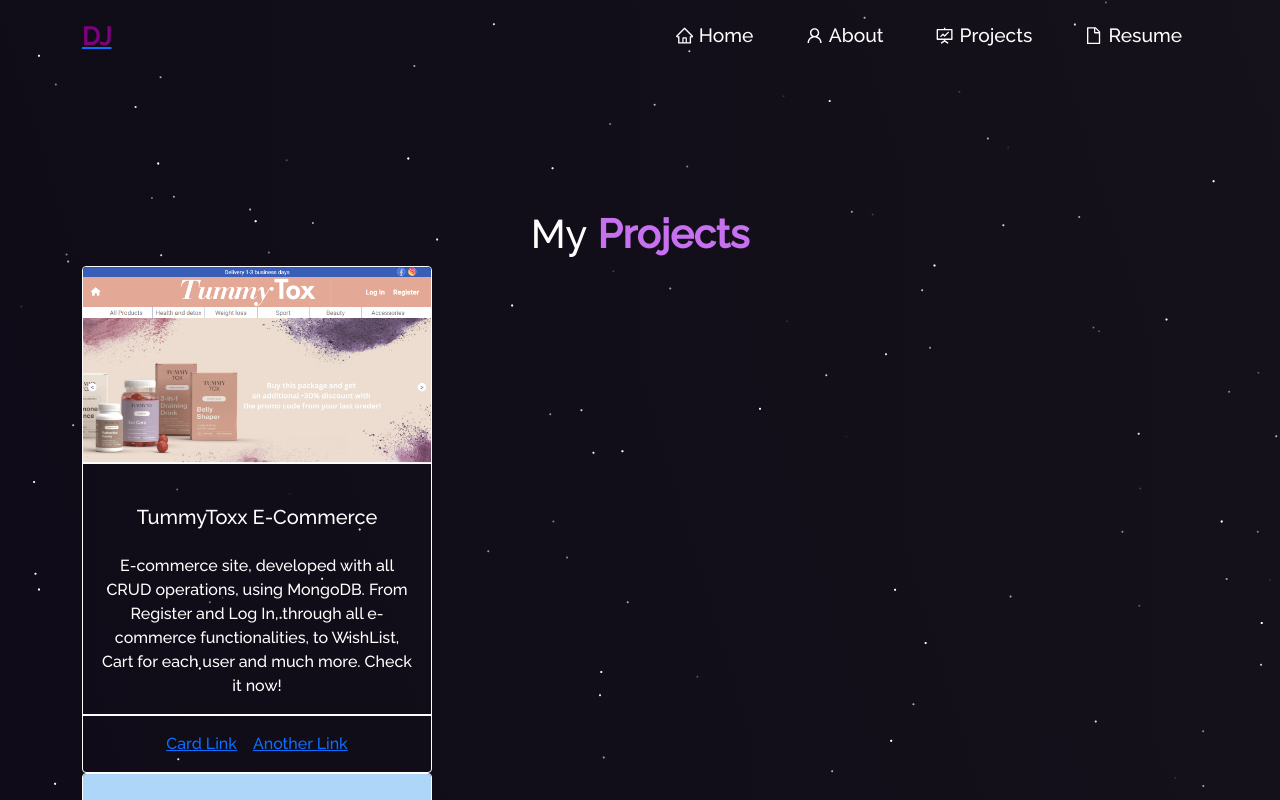
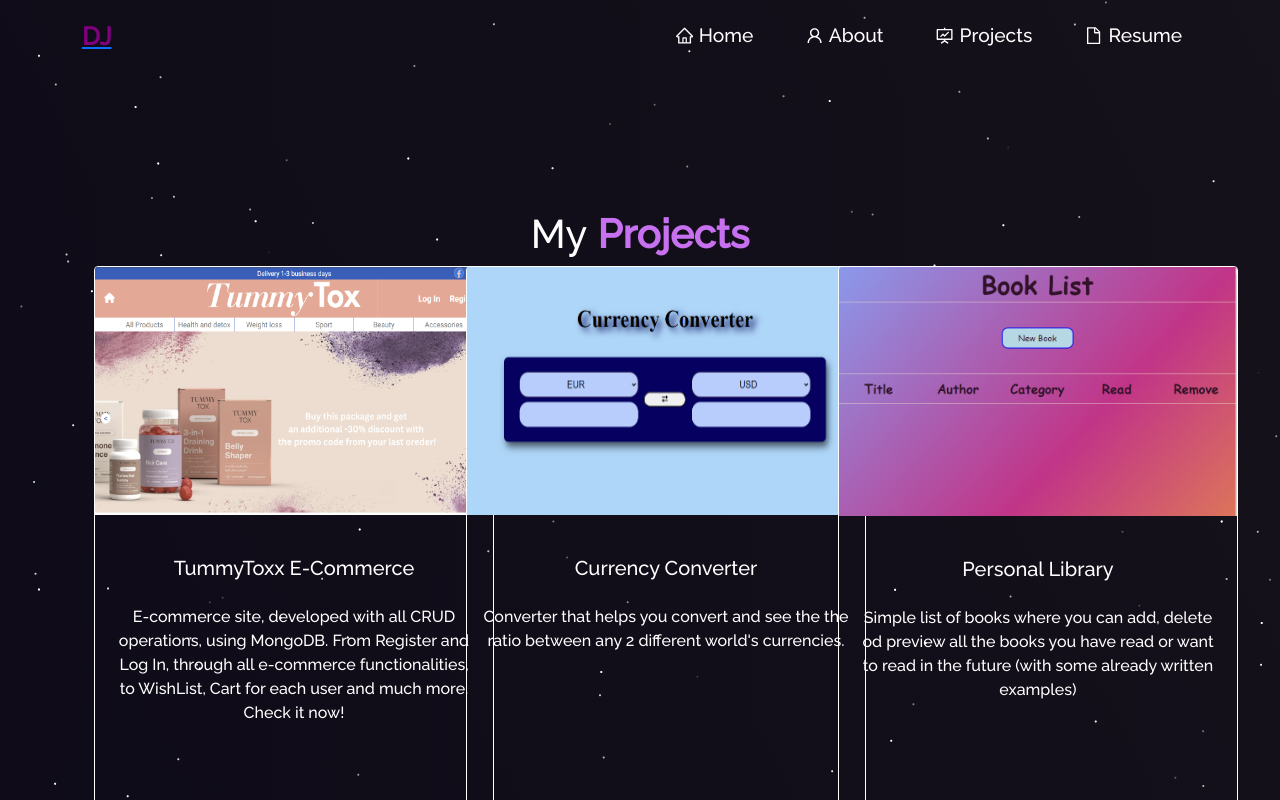
Before and after one commit to damjanjaneski/Portfolio, a React (Create React App) app: page /projects in a window 1280 px wide. Shown: the top 800 px of the page. Built offline with nearby package versions, Linux system fonts and the light colour scheme.

Commit message:
developed projects section

```diff
--- a/src/components/MyProjects/ProjectCard.js
+++ b/src/components/MyProjects/ProjectCard.js
@@ -8,11 +8,17 @@
         backgroundColor: "transparent",
         width: "18rem",
         border: "1px solid white",
-        width: "350px",
+        width: "400px",
+        marginBottom: "100px",
+        height: "600px",
       }}
     >
-      <Card.Img variant="top" src={project.imgUrl} />
-      <Card.Body>
+      <Card.Img
+        variant="top"
+        src={project.imgUrl}
+        style={{ height: "42.5%" }}
+      />
+      <Card.Body style={{ height: "50%" }}>
         <Card.Title style={{ margin: "25px 10px" }}>{project.title}</Card.Title>
         <Card.Text>{project.description}</Card.Text>
       </Card.Body>
--- a/src/components/MyProjects/Projects.js
+++ b/src/components/MyProjects/Projects.js
@@ -1,5 +1,5 @@
 import React from "react";
-import { Container, Col } from "react-bootstrap";
+import { Container, Row, Col } from "react-bootstrap";
 import Particle from "../Particle";
 import ProjectCard from "./ProjectCard";
 import { projectData } from "./projectsData";
@@ -25,10 +25,19 @@
         <h1 className="project-heading">
           My<strong className="purple"> Projects </strong>
         </h1>
-        <div className="projects_container">
-          {projectData.map((project, x) => {
-            return <ProjectCard key={x} project={project} />;
-          })}
+
+        <div>
+          <Container fluid>
+            <Row>
+              {projectData.map((project, x) => {
+                return (
+                  <Col xl={4} md={6} sm={12}>
+                    <ProjectCard project={project} />
+                  </Col>
+                );
+              })}
+            </Row>
+          </Container>
         </div>
       </Container>
     </Container>
```
